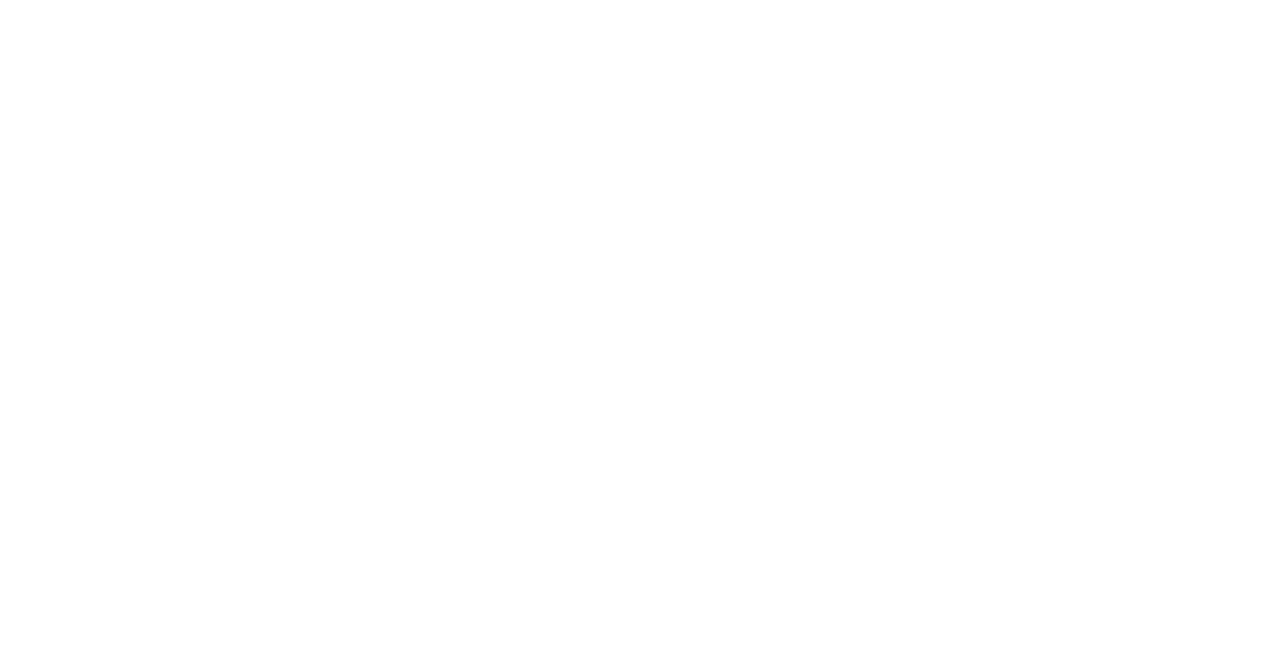
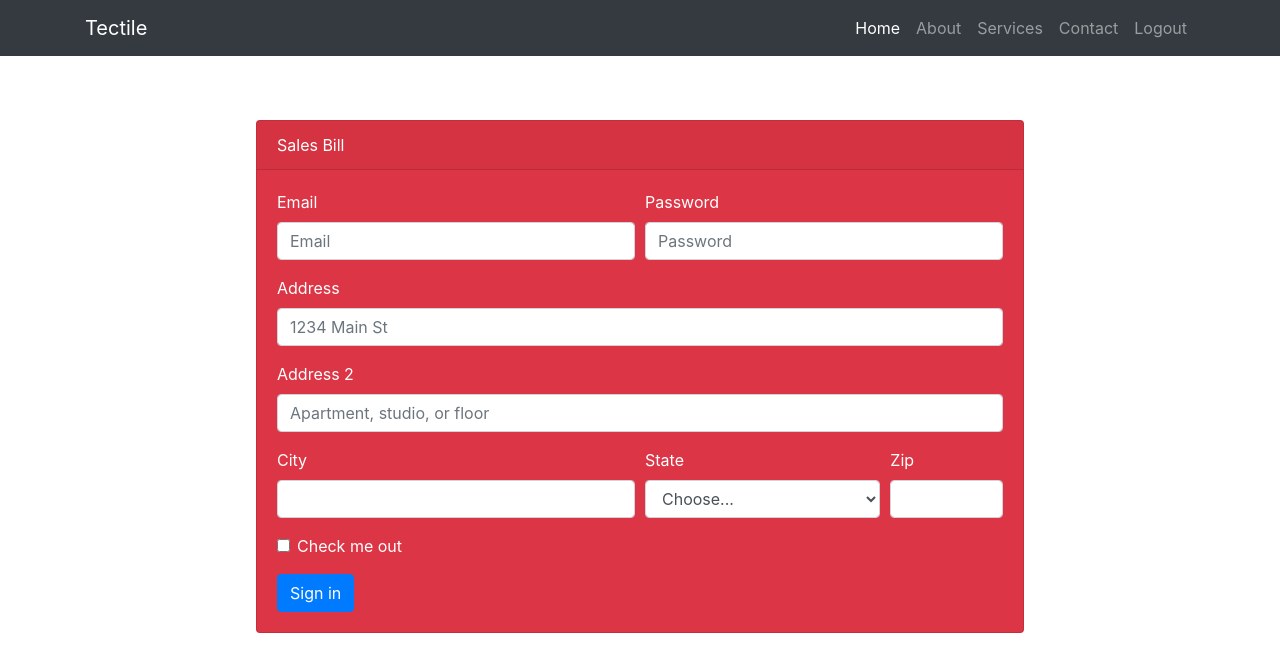
Before and after one commit to utkarshdeep/tectile, an Angular app: page /sales_bill in a window 1280 px wide. Before the commit this address led to /. Shown: the top 672 px of the page. Built offline with nearby package versions, Linux system fonts and the light colour scheme.

Commit message:
Added the billing compoenent.

```diff
--- a/src/app/app.module.ts
+++ b/src/app/app.module.ts
@@ -15,7 +15,8 @@
 const appRoutes: Routes = [
 
     {path: '', component: LoginComponent },
-    {path: 'home', component: HomeComponent}
+    {path: 'home', component: HomeComponent},
+    {path: 'sales_bill', component: SalesBillComponent}
 ];
 
 @NgModule({
--- a/src/app/home/home.component.html
+++ b/src/app/home/home.component.html
@@ -79,7 +79,7 @@
                     <p class="card-text">Raise a bill to your client with just a few clicks !!!</p>
                 </div>
                 <div class="card-footer">
-                    <a href="#" class="btn btn-primary">Generate Bill</a>
+                    <a href="/sales_bill" class="btn btn-primary">Generate Bill</a>
                 </div>
             </div>
         </div>
--- a/src/app/sales-bill/sales-bill.component.css
+++ b/src/app/sales-bill/sales-bill.component.css
@@ -0,0 +1,6 @@
+#sales-div{
+    position: fixed;
+    top: 15%;
+    right: 20%;
+    width: 60%;
+}
--- a/src/app/sales-bill/sales-bill.component.html
+++ b/src/app/sales-bill/sales-bill.component.html
@@ -1,3 +1,83 @@
-<p>
-  sales-bill works!
-</p>
+<nav class="navbar navbar-expand-lg navbar-dark bg-dark fixed-top">
+  <div class="container">
+    <a class="navbar-brand" href="#">Tectile</a>
+    <button class="navbar-toggler" type="button" data-toggle="collapse" data-target="#navbarResponsive" aria-controls="navbarResponsive" aria-expanded="false" aria-label="Toggle navigation">
+      <span class="navbar-toggler-icon"></span>
+    </button>
+    <div class="collapse navbar-collapse" id="navbarResponsive">
+      <ul class="navbar-nav ml-auto">
+        <li class="nav-item active">
+          <a class="nav-link" href="#">Home
+            <span class="sr-only">(current)</span>
+          </a>
+        </li>
+        <li class="nav-item">
+          <a class="nav-link" href="#">About</a>
+        </li>
+        <li class="nav-item">
+          <a class="nav-link" href="#">Services</a>
+        </li>
+        <li class="nav-item">
+          <a class="nav-link" href="#">Contact</a>
+        </li>
+        <li class="nav-item">
+          <a class="nav-link" (click)="logout()" href="#">Logout</a>
+        </li>
+      </ul>
+    </div>
+  </div>
+</nav>
+
+<div id = "sales-div" class="card text-white bg-danger mb-3">
+    <div class="card-header">Sales Bill</div>
+    <div class="card-body">
+        <div>
+            <form>
+                <div class="form-row">
+                    <div class="form-group col-md-6">
+                        <label for="inputEmail4">Email</label>
+                        <input type="email" class="form-control" id="inputEmail4" placeholder="Email">
+                    </div>
+                    <div class="form-group col-md-6">
+                        <label for="inputPassword4">Password</label>
+                        <input type="password" class="form-control" id="inputPassword4" placeholder="Password">
+                    </div>
+                </div>
+                <div class="form-group">
+                    <label for="inputAddress">Address</label>
+                    <input type="text" class="form-control" id="inputAddress" placeholder="1234 Main St">
+                </div>
+                <div class="form-group">
+                    <label for="inputAddress2">Address 2</label>
+                    <input type="text" class="form-control" id="inputAddress2" placeholder="Apartment, studio, or floor">
+                </div>
+                <div class="form-row">
+                    <div class="form-group col-md-6">
+                        <label for="inputCity">City</label>
+                        <input type="text" class="form-control" id="inputCity">
+                    </div>
+                    <div class="form-group col-md-4">
+                        <label for="inputState">State</label>
+                        <select id="inputState" class="form-control">
+                            <option selected>Choose...</option>
+                            <option>...</option>
+                        </select>
+                    </div>
+                    <div class="form-group col-md-2">
+                        <label for="inputZip">Zip</label>
+                        <input type="text" class="form-control" id="inputZip">
+                    </div>
+                </div>
+                <div class="form-group">
+                    <div class="form-check">
+                        <input class="form-check-input" type="checkbox" id="gridCheck">
+                        <label class="form-check-label" for="gridCheck">
+                            Check me out
+                        </label>
+                    </div>
+                </div>
+                <button type="submit" class="btn btn-primary">Sign in</button>
+            </form>
+        </div>
+    </div>
+</div>
```
